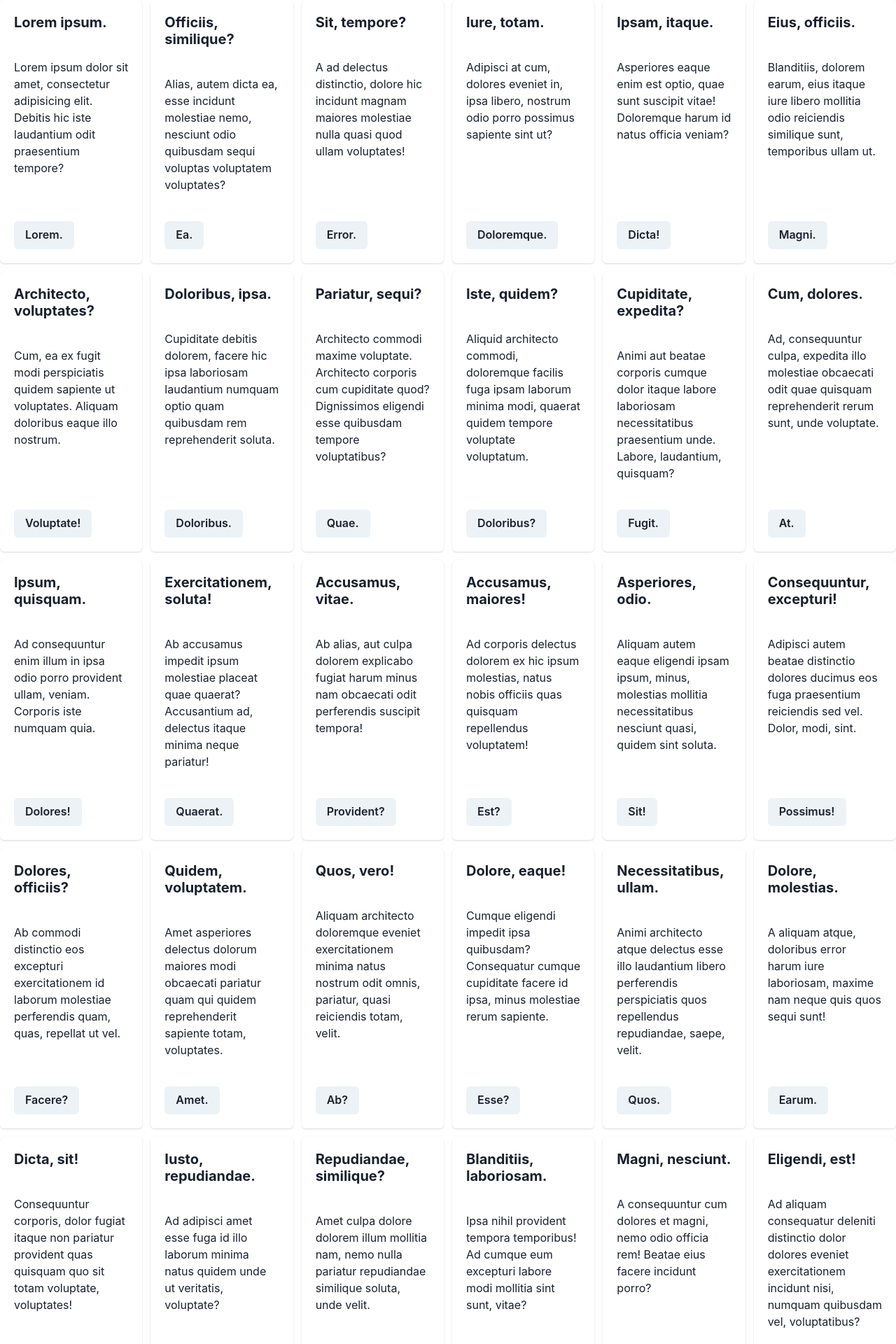
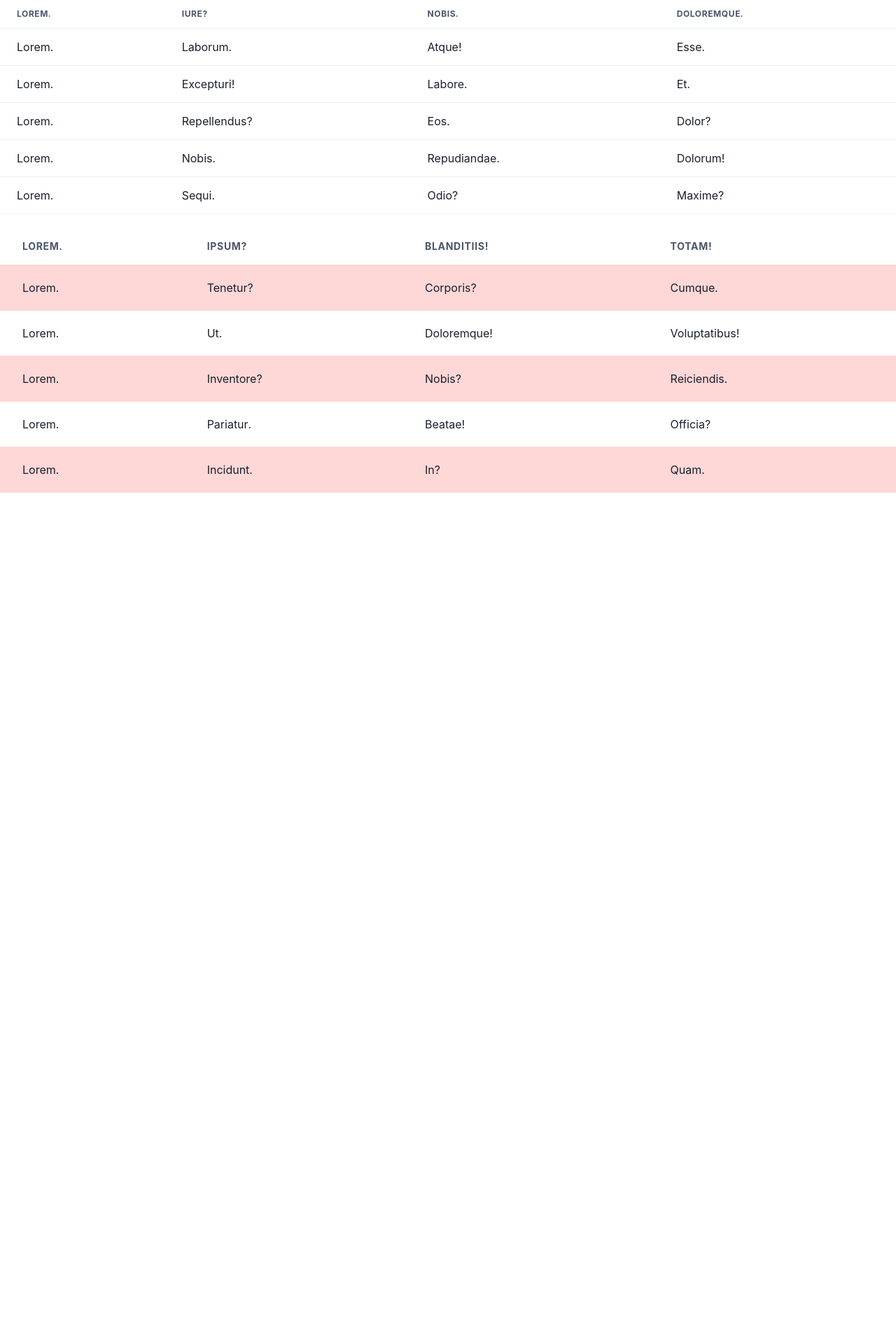
Before and after one commit to Seunggyo/react20231031, a React (Create React App) app: page / in a window 1280 px wide. Shown: the top 1920 px of the page at 70% size. After the commit the page ends 800 px from the top, so only its background shows below. Built offline with nearby package versions, Linux system fonts and the light colour scheme.

Commit message:
table 활용법

```diff
--- a/src/App.js
+++ b/src/App.js
@@ -1,379 +1,106 @@
 import {
-  Button,
-  Card,
-  CardBody,
-  CardFooter,
-  CardHeader,
-  Heading,
+  Box,
   SimpleGrid,
+  Table,
+  Tbody,
+  Td,
+  Th,
+  Thead,
+  Tr,
 } from "@chakra-ui/react";
 
 function App() {
   return (
     <>
-      <SimpleGrid gap={3} columns={{ base: 1, md: 3, xl: 6 }}>
-        {/*Card*30>CardHeader>Heading[size="md]>lorem2^^CardBody>lorem15*/}
-        <Card>
-          <CardHeader>
-            <Heading size="md">Lorem ipsum.</Heading>
-          </CardHeader>
-          <CardBody>
-            Lorem ipsum dolor sit amet, consectetur adipisicing elit. Debitis
-            hic iste laudantium odit praesentium tempore?
-          </CardBody>
-          <CardFooter>
-            <Button>Lorem.</Button>
-          </CardFooter>
-        </Card>
-        <Card>
-          <CardHeader>
-            <Heading size="md">Officiis, similique?</Heading>
-          </CardHeader>
-          <CardBody>
-            Alias, autem dicta ea, esse incidunt molestiae nemo, nesciunt odio
-            quibusdam sequi voluptas voluptatem voluptates?
-          </CardBody>
-          <CardFooter>
-            <Button>Ea.</Button>
-          </CardFooter>
-        </Card>
-        <Card>
-          <CardHeader>
-            <Heading size="md">Sit, tempore?</Heading>
-          </CardHeader>
-          <CardBody>
-            A ad delectus distinctio, dolore hic incidunt magnam maiores
-            molestiae nulla quasi quod ullam voluptates!
-          </CardBody>
-          <CardFooter>
-            <Button>Error.</Button>
-          </CardFooter>
-        </Card>
-        <Card>
-          <CardHeader>
-            <Heading size="md">Iure, totam.</Heading>
-          </CardHeader>
-          <CardBody>
-            Adipisci at cum, dolores eveniet in, ipsa libero, nostrum odio porro
-            possimus sapiente sint ut?
-          </CardBody>
-          <CardFooter>
-            <Button>Doloremque.</Button>
-          </CardFooter>
-        </Card>
-        <Card>
-          <CardHeader>
-            <Heading size="md">Ipsam, itaque.</Heading>
-          </CardHeader>
-          <CardBody>
-            Asperiores eaque enim est optio, quae sunt suscipit vitae!
-            Doloremque harum id natus officia veniam?
-          </CardBody>
-          <CardFooter>
-            <Button>Dicta!</Button>
-          </CardFooter>
-        </Card>
-        <Card>
-          <CardHeader>
-            <Heading size="md">Eius, officiis.</Heading>
-          </CardHeader>
-          <CardBody>
-            Blanditiis, dolorem earum, eius itaque iure libero mollitia odio
-            reiciendis similique sunt, temporibus ullam ut.
-          </CardBody>
-          <CardFooter>
-            <Button>Magni.</Button>
-          </CardFooter>
-        </Card>
-        <Card>
-          <CardHeader>
-            <Heading size="md">Architecto, voluptates?</Heading>
-          </CardHeader>
-          <CardBody>
-            Cum, ea ex fugit modi perspiciatis quidem sapiente ut voluptates.
-            Aliquam doloribus eaque illo nostrum.
-          </CardBody>
-          <CardFooter>
-            <Button>Voluptate!</Button>
-          </CardFooter>
-        </Card>
-        <Card>
-          <CardHeader>
-            <Heading size="md">Doloribus, ipsa.</Heading>
-          </CardHeader>
-          <CardBody>
-            Cupiditate debitis dolorem, facere hic ipsa laboriosam laudantium
-            numquam optio quam quibusdam rem reprehenderit soluta.
-          </CardBody>
-          <CardFooter>
-            <Button>Doloribus.</Button>
-          </CardFooter>
-        </Card>
-        <Card>
-          <CardHeader>
-            <Heading size="md">Pariatur, sequi?</Heading>
-          </CardHeader>
-          <CardBody>
-            Architecto commodi maxime voluptate. Architecto corporis cum
-            cupiditate quod? Dignissimos eligendi esse quibusdam tempore
-            voluptatibus?
-          </CardBody>
-          <CardFooter>
-            <Button>Quae.</Button>
-          </CardFooter>
-        </Card>
-        <Card>
-          <CardHeader>
-            <Heading size="md">Iste, quidem?</Heading>
-          </CardHeader>
-          <CardBody>
-            Aliquid architecto commodi, doloremque facilis fuga ipsam laborum
-            minima modi, quaerat quidem tempore voluptate voluptatum.
-          </CardBody>
-          <CardFooter>
-            <Button>Doloribus?</Button>
-          </CardFooter>
-        </Card>
-        <Card>
-          <CardHeader>
-            <Heading size="md">Cupiditate, expedita?</Heading>
-          </CardHeader>
-          <CardBody>
-            Animi aut beatae corporis cumque dolor itaque labore laboriosam
-            necessitatibus praesentium unde. Labore, laudantium, quisquam?
-          </CardBody>
-          <CardFooter>
-            <Button>Fugit.</Button>
-          </CardFooter>
-        </Card>
-        <Card>
-          <CardHeader>
-            <Heading size="md">Cum, dolores.</Heading>
-          </CardHeader>
-          <CardBody>
-            Ad, consequuntur culpa, expedita illo molestiae obcaecati odit quae
-            quisquam reprehenderit rerum sunt, unde voluptate.
-          </CardBody>
-          <CardFooter>
-            <Button>At.</Button>
-          </CardFooter>
-        </Card>
-        <Card>
-          <CardHeader>
-            <Heading size="md">Ipsum, quisquam.</Heading>
-          </CardHeader>
-          <CardBody>
-            Ad consequuntur enim illum in ipsa odio porro provident ullam,
-            veniam. Corporis iste numquam quia.
-          </CardBody>
-          <CardFooter>
-            <Button>Dolores!</Button>
-          </CardFooter>
-        </Card>
-        <Card>
-          <CardHeader>
-            <Heading size="md">Exercitationem, soluta!</Heading>
-          </CardHeader>
-          <CardBody>
-            Ab accusamus impedit ipsum molestiae placeat quae quaerat?
-            Accusantium ad, delectus itaque minima neque pariatur!
-          </CardBody>
-          <CardFooter>
-            <Button>Quaerat.</Button>
-          </CardFooter>
-        </Card>
-        <Card>
-          <CardHeader>
-            <Heading size="md">Accusamus, vitae.</Heading>
-          </CardHeader>
-          <CardBody>
-            Ab alias, aut culpa dolorem explicabo fugiat harum minus nam
-            obcaecati odit perferendis suscipit tempora!
-          </CardBody>
-          <CardFooter>
-            <Button>Provident?</Button>
-          </CardFooter>
-        </Card>
-        <Card>
-          <CardHeader>
-            <Heading size="md">Accusamus, maiores!</Heading>
-          </CardHeader>
-          <CardBody>
-            Ad corporis delectus dolorem ex hic ipsum molestias, natus nobis
-            officiis quas quisquam repellendus voluptatem!
-          </CardBody>
-          <CardFooter>
-            <Button>Est?</Button>
-          </CardFooter>
-        </Card>
-        <Card>
-          <CardHeader>
-            <Heading size="md">Asperiores, odio.</Heading>
-          </CardHeader>
-          <CardBody>
-            Aliquam autem eaque eligendi ipsam ipsum, minus, molestias mollitia
-            necessitatibus nesciunt quasi, quidem sint soluta.
-          </CardBody>
-          <CardFooter>
-            <Button>Sit!</Button>
-          </CardFooter>
-        </Card>
-        <Card>
-          <CardHeader>
-            <Heading size="md">Consequuntur, excepturi!</Heading>
-          </CardHeader>
-          <CardBody>
-            Adipisci autem beatae distinctio dolores ducimus eos fuga
-            praesentium reiciendis sed vel. Dolor, modi, sint.
-          </CardBody>
-          <CardFooter>
-            <Button>Possimus!</Button>
-          </CardFooter>
-        </Card>
-        <Card>
-          <CardHeader>
-            <Heading size="md">Dolores, officiis?</Heading>
-          </CardHeader>
-          <CardBody>
-            Ab commodi distinctio eos excepturi exercitationem id laborum
-            molestiae perferendis quam, quas, repellat ut vel.
-          </CardBody>
-          <CardFooter>
-            <Button>Facere?</Button>
-          </CardFooter>
-        </Card>
-        <Card>
-          <CardHeader>
-            <Heading size="md">Quidem, voluptatem.</Heading>
-          </CardHeader>
-          <CardBody>
-            Amet asperiores delectus dolorum maiores modi obcaecati pariatur
-            quam qui quidem reprehenderit sapiente totam, voluptates.
-          </CardBody>
-          <CardFooter>
-            <Button>Amet.</Button>
-          </CardFooter>
-        </Card>
-        <Card>
-          <CardHeader>
-            <Heading size="md">Quos, vero!</Heading>
-          </CardHeader>
-          <CardBody>
-            Aliquam architecto doloremque eveniet exercitationem minima natus
-            nostrum odit omnis, pariatur, quasi reiciendis totam, velit.
-          </CardBody>
-          <CardFooter>
-            <Button>Ab?</Button>
-          </CardFooter>
-        </Card>
-        <Card>
-          <CardHeader>
-            <Heading size="md">Dolore, eaque!</Heading>
-          </CardHeader>
-          <CardBody>
-            Cumque eligendi impedit ipsa quibusdam? Consequatur cumque
-            cupiditate facere id ipsa, minus molestiae rerum sapiente.
-          </CardBody>
-          <CardFooter>
-            <Button>Esse?</Button>
-          </CardFooter>
-        </Card>
-        <Card>
-          <CardHeader>
-            <Heading size="md">Necessitatibus, ullam.</Heading>
-          </CardHeader>
-          <CardBody>
-            Animi architecto atque delectus esse illo laudantium libero
-            perferendis perspiciatis quos repellendus repudiandae, saepe, velit.
-          </CardBody>
-          <CardFooter>
-            <Button>Quos.</Button>
-          </CardFooter>
-        </Card>
-        <Card>
-          <CardHeader>
-            <Heading size="md">Dolore, molestias.</Heading>
-          </CardHeader>
-          <CardBody>
-            A aliquam atque, doloribus error harum iure laboriosam, maxime nam
-            neque quis quos sequi sunt!
-          </CardBody>
-          <CardFooter>
-            <Button>Earum.</Button>
-          </CardFooter>
-        </Card>
-        <Card>
-          <CardHeader>
-            <Heading size="md">Dicta, sit!</Heading>
-          </CardHeader>
-          <CardBody>
-            Consequuntur corporis, dolor fugiat itaque non pariatur provident
-            quas quisquam quo sit totam voluptate, voluptates!
-          </CardBody>
-          <CardFooter>
-            <Button>Repudiandae!</Button>
-          </CardFooter>
-        </Card>
-        <Card>
-          <CardHeader>
-            <Heading size="md">Iusto, repudiandae.</Heading>
-          </CardHeader>
-          <CardBody>
-            Ad adipisci amet esse fuga id illo laborum minima natus quidem unde
-            ut veritatis, voluptate?
-          </CardBody>
-          <CardFooter>
-            <Button>Obcaecati.</Button>
-          </CardFooter>
-        </Card>
-        <Card>
-          <CardHeader>
-            <Heading size="md">Repudiandae, similique?</Heading>
-          </CardHeader>
-          <CardBody>
-            Amet culpa dolore dolorem illum mollitia nam, nemo nulla pariatur
-            repudiandae similique soluta, unde velit.
-          </CardBody>
-          <CardFooter>
-            <Button>At.</Button>
-          </CardFooter>
-        </Card>
-        <Card>
-          <CardHeader>
-            <Heading size="md">Blanditiis, laboriosam.</Heading>
-          </CardHeader>
-          <CardBody>
-            Ipsa nihil provident tempora temporibus! Ad cumque eum excepturi
-            labore modi mollitia sint sunt, vitae?
-          </CardBody>
-          <CardFooter>
-            <Button>In.</Button>
-          </CardFooter>
-        </Card>
-        <Card>
-          <CardHeader>
-            <Heading size="md">Magni, nesciunt.</Heading>
-          </CardHeader>
-          <CardBody>
-            A consequuntur cum dolores et magni, nemo odio officia rem! Beatae
-            eius facere incidunt porro?
-          </CardBody>
-          <CardFooter>
-            <Button>Ut.</Button>
-          </CardFooter>
-        </Card>
-        <Card>
-          <CardHeader>
-            <Heading size="md">Eligendi, est!</Heading>
-          </CardHeader>
-          <CardBody>
-            Ad aliquam consequatur deleniti distinctio dolor dolores eveniet
-            exercitationem incidunt nisi, numquam quibusdam vel, voluptatibus?
-          </CardBody>
-          <CardFooter>
-            <Button>Quaerat?</Button>
-          </CardFooter>
-        </Card>
+      <SimpleGrid columns={1} gap={5}>
+        <Box>
+          <Table>
+            <Thead>
+              <Tr>
+                <Th>Lorem.</Th>
+                <Th>Iure?</Th>
+                <Th>Nobis.</Th>
+                <Th>Doloremque.</Th>
+              </Tr>
+            </Thead>
+            <Tbody>
+              <Tr>
+                <Td>Lorem.</Td>
+                <Td>Laborum.</Td>
+                <Td>Atque!</Td>
+                <Td>Esse.</Td>
+              </Tr>
+              <Tr>
+                <Td>Lorem.</Td>
+                <Td>Excepturi!</Td>
+                <Td>Labore.</Td>
+                <Td>Et.</Td>
+              </Tr>
+              <Tr>
+                <Td>Lorem.</Td>
+                <Td>Repellendus?</Td>
+                <Td>Eos.</Td>
+                <Td>Dolor?</Td>
+              </Tr>
+              <Tr>
+                <Td>Lorem.</Td>
+                <Td>Nobis.</Td>
+                <Td>Repudiandae.</Td>
+                <Td>Dolorum!</Td>
+              </Tr>
+              <Tr>
+                <Td>Lorem.</Td>
+                <Td>Sequi.</Td>
+                <Td>Odio?</Td>
+                <Td>Maxime?</Td>
+              </Tr>
+            </Tbody>
+          </Table>
+        </Box>
+        <Box>
+          <Table variant="striped" colorScheme="red" size={"lg"}>
+            <Thead>
+              <Tr>
+                <Th>Lorem.</Th>
+                <Th>Ipsum?</Th>
+                <Th>Blanditiis!</Th>
+                <Th>Totam!</Th>
+              </Tr>
+            </Thead>
+            <Tbody>
+              <Tr>
+                <Td>Lorem.</Td>
+                <Td>Tenetur?</Td>
+                <Td>Corporis?</Td>
+                <Td>Cumque.</Td>
+              </Tr>
+              <Tr>
+                <Td>Lorem.</Td>
+                <Td>Ut.</Td>
+                <Td>Doloremque!</Td>
+                <Td>Voluptatibus!</Td>
+              </Tr>
+              <Tr>
+                <Td>Lorem.</Td>
+                <Td>Inventore?</Td>
+                <Td>Nobis?</Td>
+                <Td>Reiciendis.</Td>
+              </Tr>
+              <Tr>
+                <Td>Lorem.</Td>
+                <Td>Pariatur.</Td>
+                <Td>Beatae!</Td>
+                <Td>Officia?</Td>
+              </Tr>
+              <Tr>
+                <Td>Lorem.</Td>
+                <Td>Incidunt.</Td>
+                <Td>In?</Td>
+                <Td>Quam.</Td>
+              </Tr>
+            </Tbody>
+          </Table>
+        </Box>
       </SimpleGrid>
     </>
   );
```
